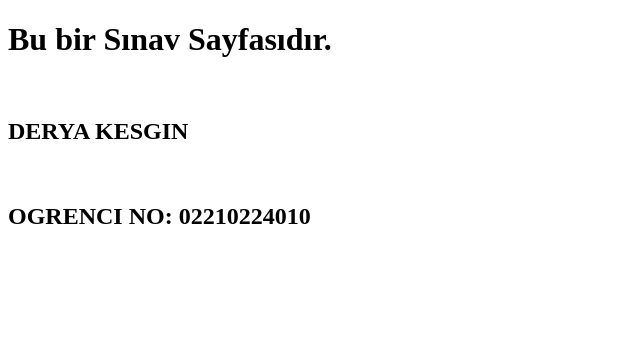
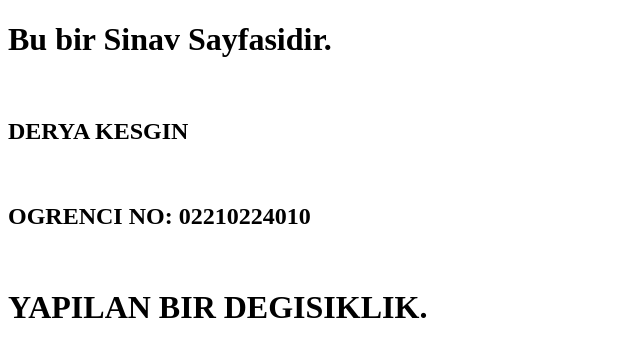
Before and after one commit to DeryaKesgin/ymg2_vize, a plain HTML site: page index.html in a window 1280 px wide. Shown: the whole page, without its empty margins (0-640 px from the left). Drawn offline with Linux system fonts and the light colour scheme.

Commit message:
Update index.html

```diff
--- a/index.html
+++ b/index.html
@@ -5,7 +5,7 @@
   <title>derya_vize</title>
 </head>
 <body>
-  <h1>Bu bir Sınav Sayfasıdır.</h1>
+  <h1>Bu bir Sinav Sayfasidir.</h1>
   <br>
   <h2>DERYA KESGIN</h2>
   <br>
@@ -13,5 +13,7 @@
 
   <br>
 
+   <h1>YAPILAN BIR DEGISIKLIK.</h1>
+
 </body>
 </html>
```
